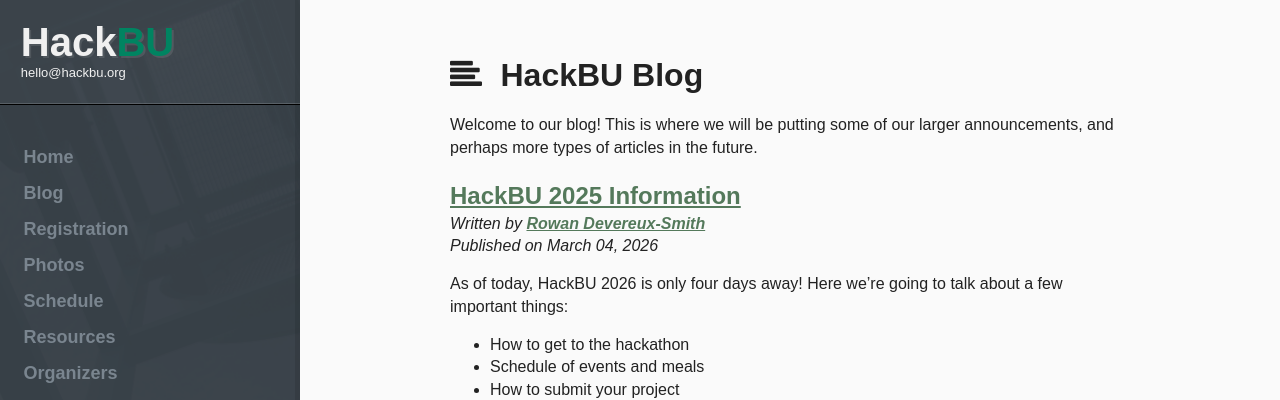
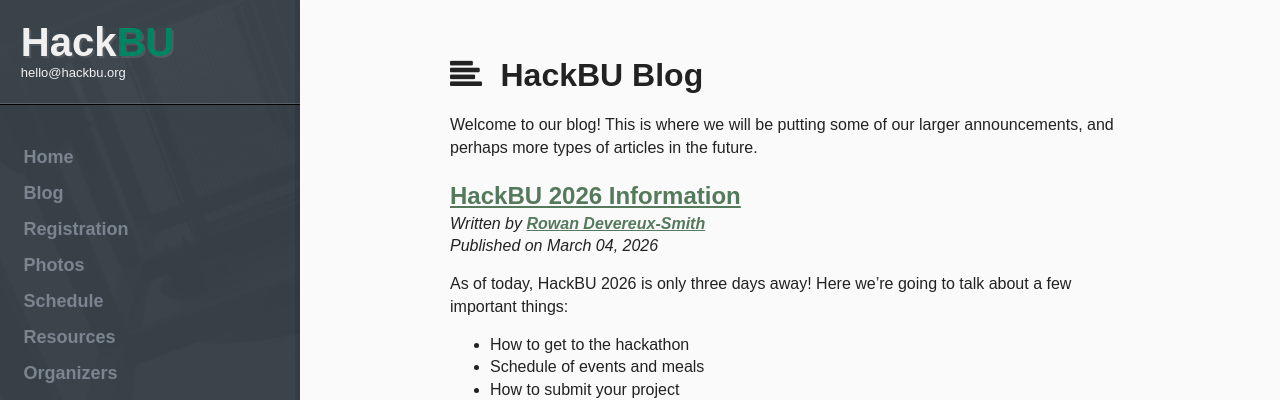
Before and after one commit to hackbinghamton/hackbinghamton.github.io, a Jekyll site: the page built from blog/index.html, in a window 1280 px wide and 900 px high. Shown: the top 400 px of the window. Built offline with Jekyll 4.4.1, drawn with Linux system fonts in a browser that asks for light colours.

Commit message:
fix typos

```diff
--- a/blog/_posts/2026-03-04-hackbu-2026-information.md
+++ b/blog/_posts/2026-03-04-hackbu-2026-information.md
@@ -1,12 +1,12 @@
 ---
-title: HackBU 2025 Information
+title: HackBU 2026 Information
 layout: "blog-post"
 authors:
     Rowan Devereux-Smith: "mailto:rdevere1@binghamton.edu"
 tags: hackathon
 ---
 
-As of today, HackBU 2026 is only four days away! Here we're going to talk about a few important things:
+As of today, HackBU 2026 is only three days away! Here we're going to talk about a few important things:
 - How to get to the hackathon
 - Schedule of events and meals
 - How to submit your project
```
